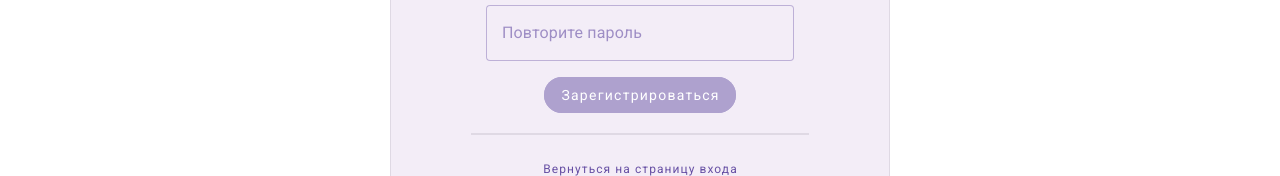
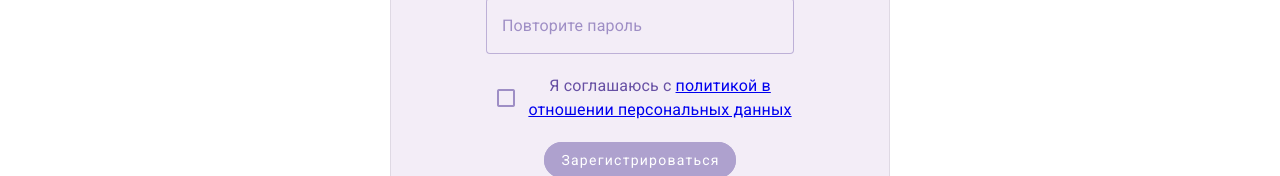
Before and after one commit to alexa0morgan/coachdiary_vue, a Vue app: page /login in a window 1280 px wide. Both pictures are taken after a click on the button "Регистрация". Shown: the part 485-661 px from the top of the page. Built offline with nearby package versions, Linux system fonts and the light colour scheme; no server answers.

Commit message:
feat: add privacy policy checkbox to sign-up form in LoginView

```diff
--- a/src/views/LoginView.vue
+++ b/src/views/LoginView.vue
@@ -5,11 +5,13 @@ import { useRouter } from 'vue-router'
 import { useUserStore } from '@/stores/user'
 import { getErrorMessage, post } from '@/utils'
 import { toast } from 'vue-sonner'
+import PageFooter from '@/components/PageFooter.vue'
 
 const pageType = ref<'signIn' | 'signUp' | 'restore'>('signIn')
 const router = useRouter()
 const userStore = useUserStore()
 
+const privacyPolicy = ref(false)
 const name = ref('')
 const email = ref('')
 const password = ref('')
@@ -27,7 +29,7 @@ const isSendButtonDisabled = computed(() => {
   }
   if (pageType.value === 'signUp') {
     return !password.value?.length || !name.value?.length ||
-      !passwordConfirmation.value?.length || password.value !== passwordConfirmation.value
+      !passwordConfirmation.value?.length || password.value !== passwordConfirmation.value || !privacyPolicy.value
   }
   return false
 })
@@ -174,6 +176,17 @@ async function restore() {
           variant="outlined"
           @click:append-inner="passwordConfirmationType = passwordConfirmationType === 'password' ? 'text' : 'password'"
         />
+
+        <v-checkbox v-if="pageType === 'signUp'" v-model="privacyPolicy">
+          <template #label>
+            <span>
+              Я соглашаюсь с
+              <RouterLink :to="{name: 'privacy-policy'}" target="_blank">политикой в отношении персональных
+                                                                    данных</RouterLink>
+            </span>
+          </template>
+        </v-checkbox>
+
         <v-btn :disabled="isSendButtonDisabled || isLoading" :text="buttonText" class="button" rounded
                type="submit" />
       </form>
@@ -186,6 +199,7 @@ async function restore() {
              @click="pageType = 'signIn'" />
     </div>
   </div>
+  <PageFooter/>
 </template>
 
 <style scoped>
```
